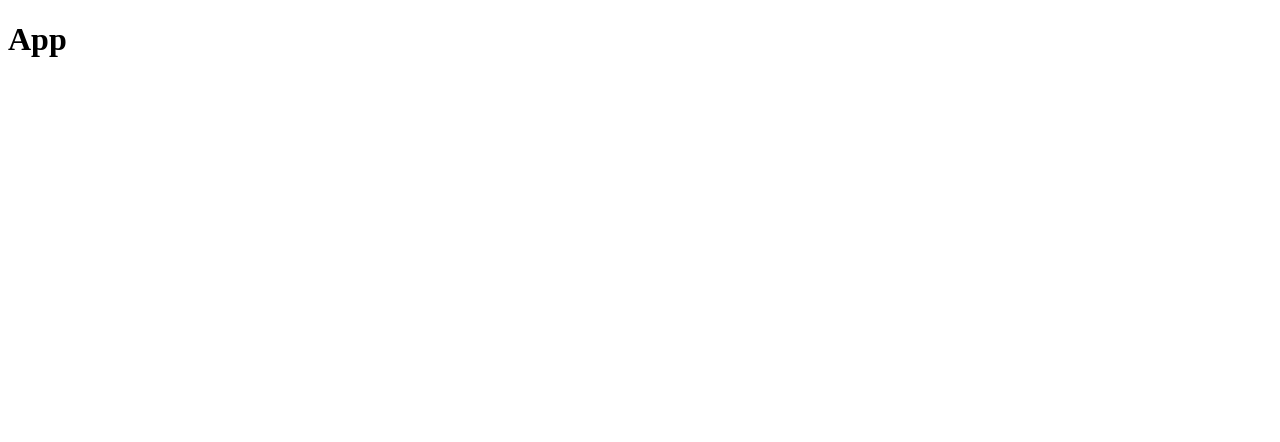
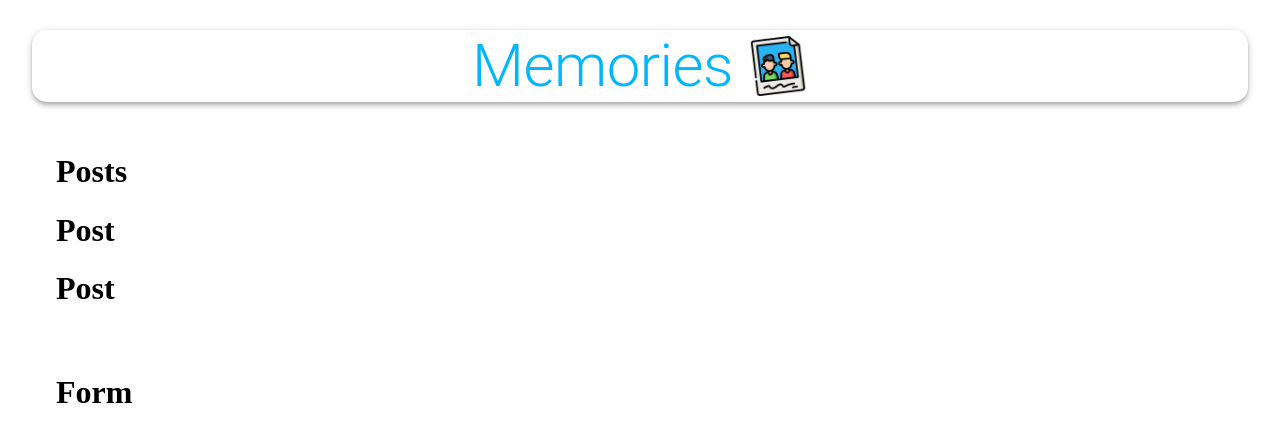
Before and after one commit to gsnorberto/memories_project, a React (Create React App) app in the folder client/: page / in a window 1280 px wide. Shown: the top 442 px of the page. Built offline with nearby package versions, Linux system fonts and the light colour scheme.

Commit message:
New Components and Styles added

```diff
--- a/client/src/App.js
+++ b/client/src/App.js
@@ -1,10 +1,34 @@
 import React from "react";
+import { Container, AppBar, Typography, Grow, Grid } from '@material-ui/core';
+
+import memories from './images/memories.png';
+
+import Posts from "./components/Posts/Posts.js";
+import Form from "./components/Form/Form.js";
+import useStyles from './styles'
 
 const App = () => {
+    const classes = useStyles();
+
     return (
-        <div>
-            <h1>App</h1>
-        </div>
+        <Container maxWidth="lg">
+            <AppBar className={classes.appBar} position="static" color="inherit">
+                <Typography className={classes.heading} variant="h2" align="center">Memories</Typography>
+                <img className={classes.image} src={memories} alt="memories" height="60" />
+            </AppBar>
+            <Grow in>
+                <Container>
+                    <Grid container justify="space-between" alignItems="stretch" spacing={3}>
+                        <Grid item xs={12} sm={7}>
+                            <Posts />
+                        </Grid>
+                        <Grid item xs={12} sm={7}>
+                            <Form />
+                        </Grid>
+                    </Grid>
+                </Container>
+            </Grow>
+        </Container>
     )
 }
 
--- /dev/null
+++ b/client/src/components/Form/Form.js
@@ -0,0 +1,9 @@
+import React from 'react'
+
+const Form = () => {
+  return (
+    <h1>Form</h1>
+  )
+}
+
+export default Form
--- /dev/null
+++ b/client/src/components/Posts/Post/Post.js
@@ -0,0 +1,9 @@
+import React from 'react'
+
+const Post = () => {
+  return (
+    <h1>Post</h1>
+  )
+}
+
+export default Post
--- /dev/null
+++ b/client/src/components/Posts/Posts.js
@@ -0,0 +1,14 @@
+import React from 'react';
+import Post from './Post/Post.js'
+
+const Posts = () => {
+   return (
+      <>
+         <h1>Posts</h1>
+         <Post />
+         <Post />
+      </>
+   )
+}
+
+export default Posts
--- /dev/null
+++ b/client/src/styles.js
@@ -0,0 +1,18 @@
+import { makeStyles } from '@material-ui/core/styles';
+
+export default makeStyles(() => ({
+    appBar: {
+        borderRadius: 15,
+        margin: '30px 0',
+        display: 'flex',
+        flexDirection: 'row',
+        justifyContent: 'center',
+        alignItems: 'center',
+    },
+    heading: {
+        color: 'rgba(0,183,255, 1)',
+    },
+    image: {
+        marginLeft: '15px',
+    },
+}));
```
Also changed, not shown: client/src/components/Form/styles.js (added), client/src/components/Posts/Post/style.js (added), client/src/components/Posts/styles.js (added), client/src/images/memories.png (added).
